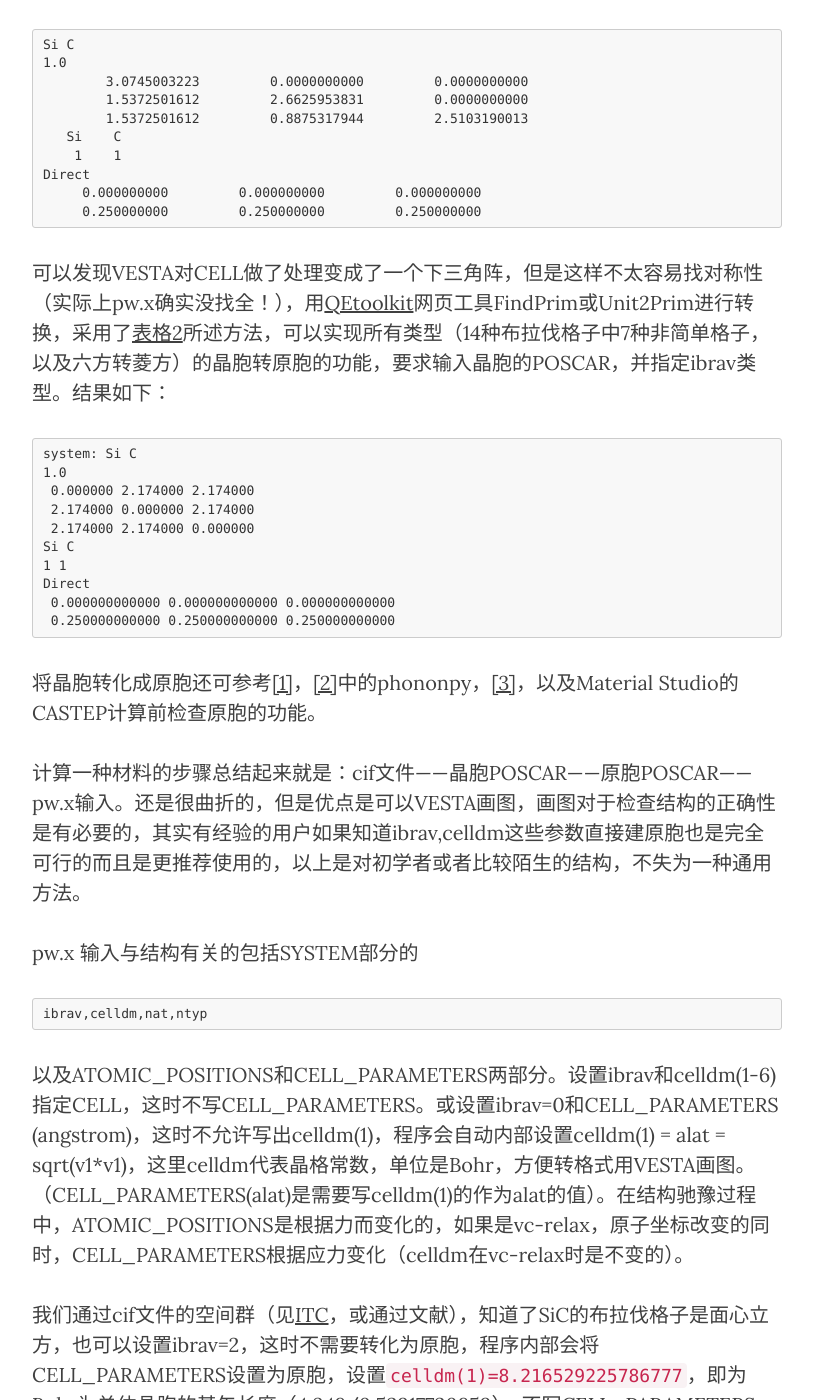
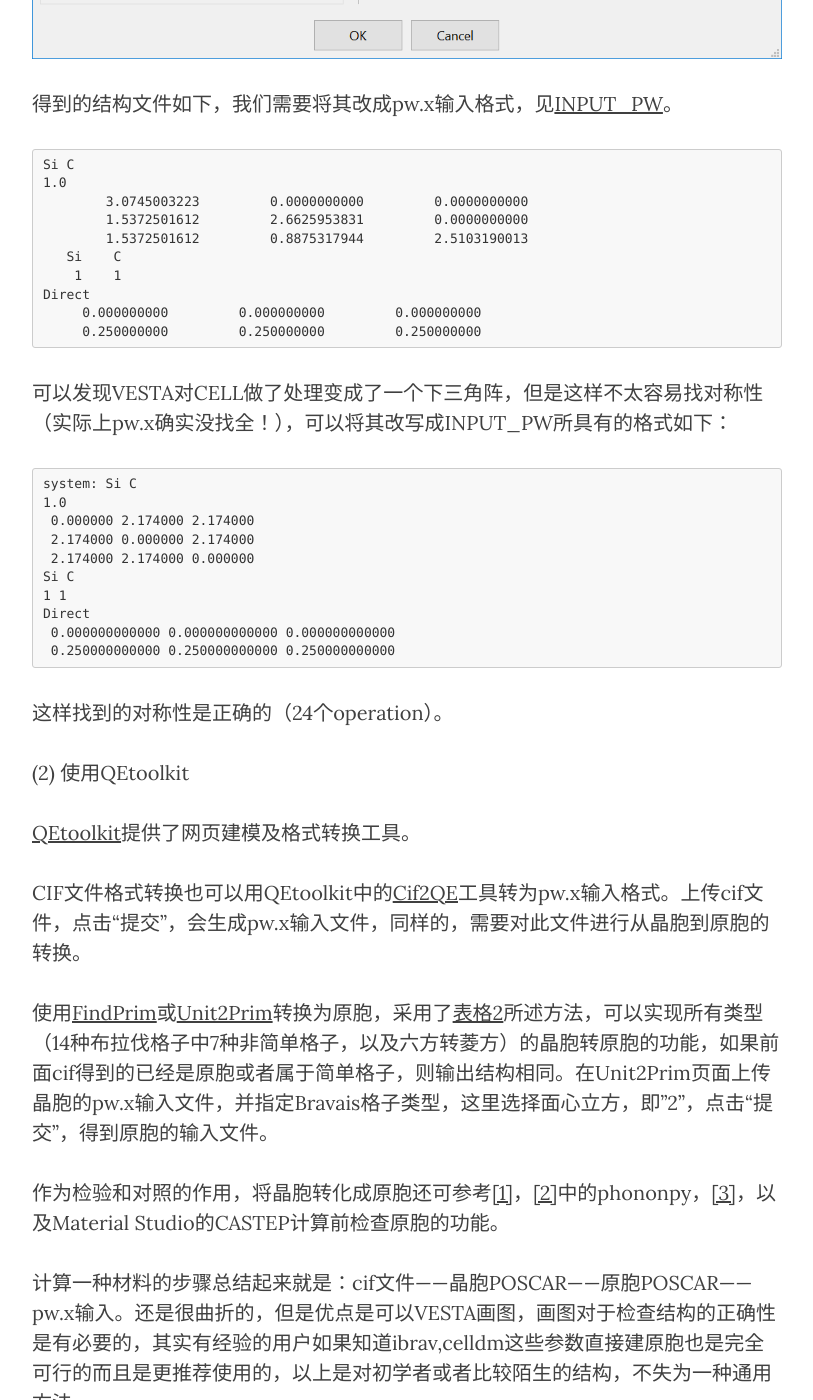
Before and after one commit to yyyu200/DFTbook, a Jekyll site: the page built from _posts/2019-04-01-HandsOn.md, in a window 1280 px wide and 1400 px high, scrolled down 4250 px. Shown: the whole window, without its empty margins (233-1046 px from the left). Built offline with Jekyll 4.4.1, drawn with Linux system fonts in a browser that asks for light colours; nearby versions of some CDN libraries; formulas are drawn with MathJax 3; comment, search, counter and statistics services are not loaded; some of the changed text lies outside the part shown.

Commit message:
modify at 20201130-10:29:35-di

````diff
--- a/_posts/2019-04-01-HandsOn.md
+++ b/_posts/2019-04-01-HandsOn.md
@@ -39,7 +39,13 @@ trans: cube
     <img src="../../../../../img/COD_search_results.png" width="600" />
 </p>
 
-点击[CIF](http://www.crystallography.net/cod/1010995.cif)下载后缀为cif的文件。用[VESTA](http://www.jp-minerals.org/vesta/en/download.html)打开，（或使用其他可视化程序，如Material Studio等）。在VESTA中，点击“File”——“Export Data”，选择VASP的POSCAR格式，将文件保存为“SiC.vasp”文件。
+点击[CIF](http://www.crystallography.net/cod/1010995.cif)下载后缀为cif的文件。
+
+以下，分别介绍两种从cif得到pw.x输入的方法流程：
+
+(1) 使用VESTA，MS等工具
+
+用[VESTA](http://www.jp-minerals.org/vesta/en/download.html)打开，（或使用其他可视化程序，如Material Studio等）。在VESTA中，点击“File”——“Export Data”，选择VASP的POSCAR格式，将文件保存为“SiC.vasp”文件。
 
 ```
 Si C
@@ -85,7 +89,7 @@ Direct
      0.250000000         0.250000000         0.250000000
 ```
 
-可以发现VESTA对CELL做了处理变成了一个下三角阵，但是这样不太容易找对称性（实际上pw.x确实没找全！），用[QEtoolkit](http://www.densityflow.com/)网页工具FindPrim或Unit2Prim进行转换，采用了[表格2](../../07/TransCell/#tab2)所述方法，可以实现所有类型（14种布拉伐格子中7种非简单格子，以及六方转菱方）的晶胞转原胞的功能，要求输入晶胞的POSCAR，并指定ibrav类型。结果如下：
+可以发现VESTA对CELL做了处理变成了一个下三角阵，但是这样不太容易找对称性（实际上pw.x确实没找全！），可以将其改写成INPUT_PW所具有的格式如下：
 
 ```
 system: Si C
@@ -99,8 +103,17 @@ Direct
  0.000000000000 0.000000000000 0.000000000000
  0.250000000000 0.250000000000 0.250000000000
 ```
-
-将晶胞转化成原胞还可参考[[1]](https://avogadro.cc/docs/building-materials/reducing-crystals-to-primitive-cells/)，[[2]](https://www.researchgate.net/post/How_to_convert_a_conventional_cell_to_a_primitive_cell)中的phononpy，[[3]](http://www.cryst.ehu.es/cryst/celltran.html)，以及Material Studio的CASTEP计算前检查原胞的功能。
+这样找到的对称性是正确的（24个operation）。
+
+(2) 使用QEtoolkit
+
+[QEtoolkit](http://www.densityflow.com/)提供了网页建模及格式转换工具。
+
+CIF文件格式转换也可以用QEtoolkit中的[Cif2QE](http://www.densityflow.com/cif2qe.php)工具转为pw.x输入格式。上传cif文件，点击“提交”，会生成pw.x输入文件，同样的，需要对此文件进行从晶胞到原胞的转换。
+
+使用[FindPrim](http://www.densityflow.com/findprim.php)或[Unit2Prim](http://www.densityflow.com/unit2prim.php)转换为原胞，采用了[表格2](../../07/TransCell/#tab2)所述方法，可以实现所有类型（14种布拉伐格子中7种非简单格子，以及六方转菱方）的晶胞转原胞的功能，如果前面cif得到的已经是原胞或者属于简单格子，则输出结构相同。在Unit2Prim页面上传晶胞的pw.x输入文件，并指定Bravais格子类型，这里选择面心立方，即"2"，点击“提交”，得到原胞的输入文件。
+
+作为检验和对照的作用，将晶胞转化成原胞还可参考[[1]](https://avogadro.cc/docs/building-materials/reducing-crystals-to-primitive-cells/)，[[2]](https://www.researchgate.net/post/How_to_convert_a_conventional_cell_to_a_primitive_cell)中的phononpy，[[3]](http://www.cryst.ehu.es/cryst/celltran.html)，以及Material Studio的CASTEP计算前检查原胞的功能。
 
 计算一种材料的步骤总结起来就是：cif文件——晶胞POSCAR——原胞POSCAR——pw.x输入。还是很曲折的，但是优点是可以VESTA画图，画图对于检查结构的正确性是有必要的，其实有经验的用户如果知道ibrav,celldm这些参数直接建原胞也是完全可行的而且是更推荐使用的，以上是对初学者或者比较陌生的结构，不失为一种通用方法。
 
````
Also changed, not shown: other parts of _posts/2019-04-01-HandsOn.md (+0 -2 lines).
